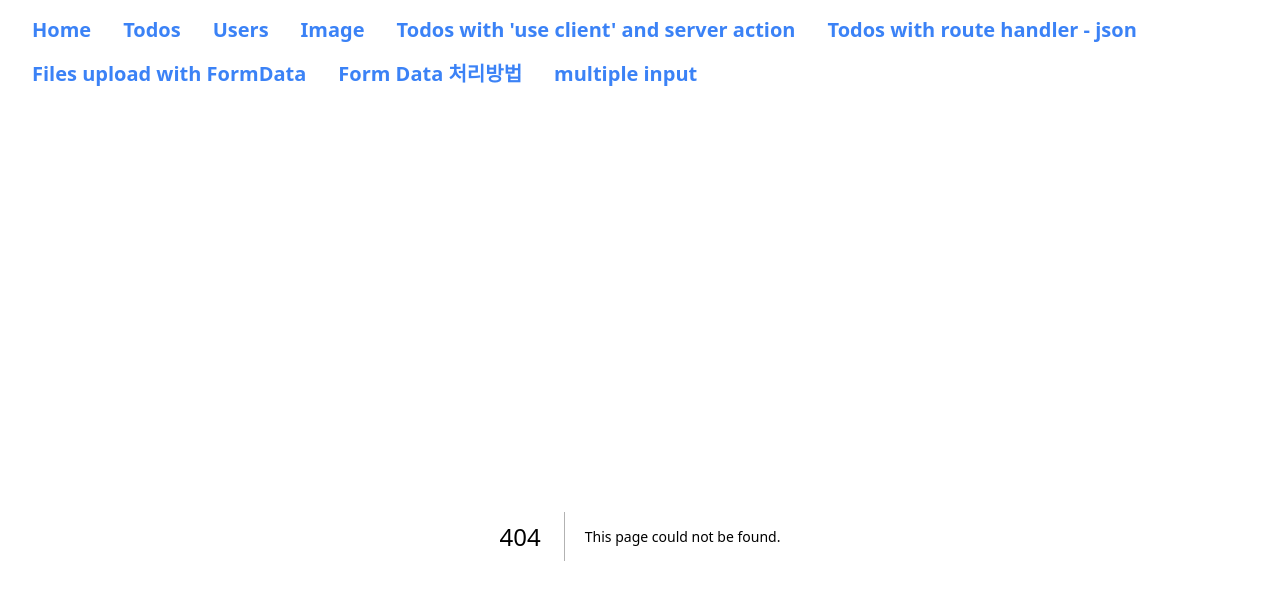
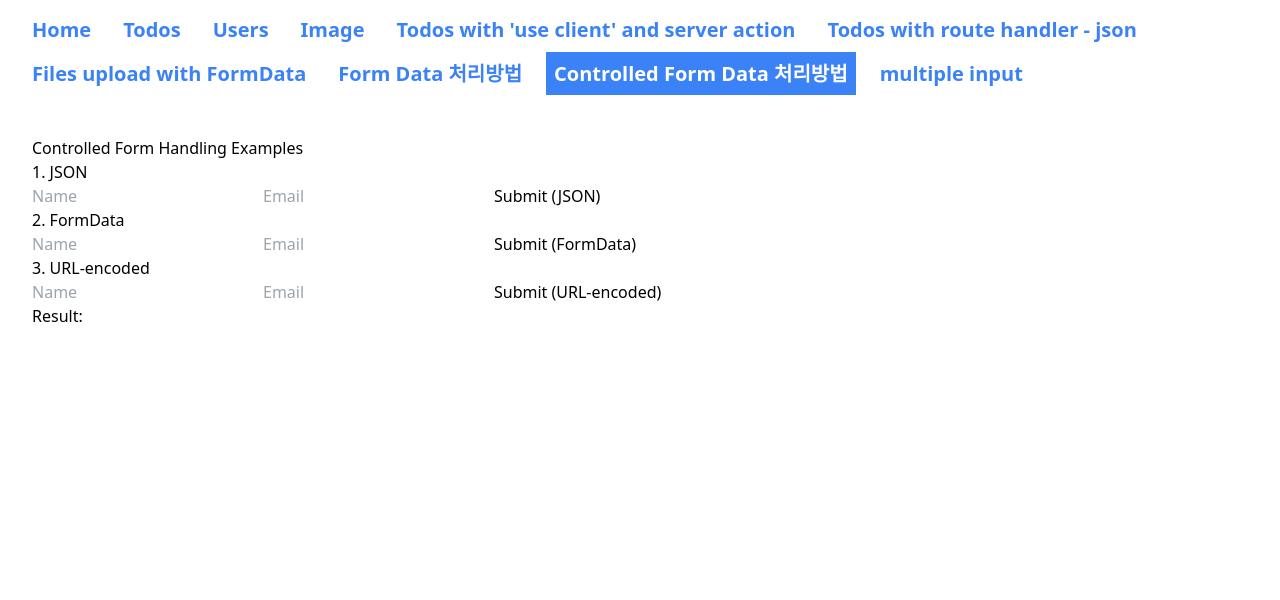
Before and after one commit to Steve-Jeong/todo-app-240912, a Next.js app: page /controlled-form in a window 1280 px wide. Before the commit this address had no page. Shown: the top 600 px of the page. Built offline with nearby package versions, Linux system fonts and the light colour scheme.

Commit message:
Controlled Form Input

```diff
--- /dev/null
+++ b/src/app/controlled-form/page.tsx
@@ -0,0 +1,106 @@
+'use client';
+
+import React, { useState } from 'react';
+
+export default function Home() {
+  const [result, setResult] = useState<string>('');
+
+  const handleJSONSubmit = async (event: React.FormEvent<HTMLFormElement>) => {
+    event.preventDefault();
+
+    const response = await fetch('/api/form', {
+      method: 'POST',
+      headers: {
+        'Content-Type': 'application/json',
+      },
+      body: JSON.stringify(json),
+    });
+
+    const data = await response.json();
+    setResult(JSON.stringify(data, null, 2));
+  };
+
+  const handleFormDataSubmit = async (event: React.FormEvent<HTMLFormElement>) => {
+    event.preventDefault();
+    const formData = new FormData();
+    Object.entries(formDataInput).forEach(([key, value]) => {
+      formData.append(key, value);
+    });
+    //1.  Object.entries(formDataInput).forEach(([key, value]) => {
+    //   formData.append(key, value);
+    // });
+    //2.  for (const key in formDataInput) {
+    //   formData.append(key, formDataInput[key as keyof typeof formDataInput]);
+    // }
+
+    const response = await fetch('/api/form', {
+      method: 'POST',
+      body: formData,
+    });
+
+    const data = await response.json();
+    setResult(JSON.stringify(data, null, 2));
+  };
+
+  const handleURLEncodedSubmit = async (event: React.FormEvent<HTMLFormElement>) => {
+    event.preventDefault();
+    const urlEncodedData = new URLSearchParams(urlDataInput).toString();
+
+    const response = await fetch('/api/form', {
+      method: 'POST',
+      headers: {
+        'Content-Type': 'application/x-www-form-urlencoded',
+      },
+      body: urlEncodedData,
+    });
+
+    const data = await response.json();
+    setResult(JSON.stringify(data, null, 2));
+  };
+
+  const [json, setJson] = useState({name:'', email:''})
+  const [formDataInput, setFormDataInput] = useState({name:'', email:''})
+  const [urlDataInput, setUrlDataInput] = useState({name:'', email:''})
+
+  const handleJsonChange = (e: React.ChangeEvent<HTMLInputElement>) => {
+    setJson((prev) => ({...prev, [e.target.name]: e.target.value}))
+  }
+
+  const handleFormDataChange = (e: React.ChangeEvent<HTMLInputElement>) => {
+    setFormDataInput((prev) => ({...prev, [e.target.name]: e.target.value}))
+  }
+
+  const handleUrlDataChange = (e: React.ChangeEvent<HTMLInputElement>) => {
+    setUrlDataInput((prev) => ({...prev, [e.target.name]: e.target.value}))
+  }
+
+  return (
+    <div>
+      <h1>Controlled Form Handling Examples</h1>
+
+      <h2>1. JSON</h2>
+      <form onSubmit={handleJSONSubmit}>
+        <input type="text" name="name" placeholder="Name" value={json.name} onChange={handleJsonChange} required />
+        <input type="email" name="email" placeholder="Email"  value={json.email} onChange={handleJsonChange} required />
+        <button type="submit">Submit (JSON)</button>
+      </form>
+
+      <h2>2. FormData</h2>
+      <form onSubmit={handleFormDataSubmit}>
+        <input type="text" name="name" placeholder="Name" value={formDataInput.name} onChange={handleFormDataChange} required />
+        <input type="email" name="email" placeholder="Email" value={formDataInput.email} onChange={handleFormDataChange} required />
+        <button type="submit">Submit (FormData)</button>
+      </form>
+
+      <h2>3. URL-encoded</h2>
+      <form onSubmit={handleURLEncodedSubmit}>
+        <input type="text" name="name" placeholder="Name"  value={urlDataInput.name} onChange={handleUrlDataChange} required />
+        <input type="email" name="email" placeholder="Email"   value={urlDataInput.email} onChange={handleUrlDataChange} required />
+        <button type="submit">Submit (URL-encoded)</button>
+      </form>
+
+      <h2>Result:</h2>
+      <pre>{result}</pre>
+    </div>
+  );
+}
--- a/src/components/NavBar.tsx
+++ b/src/components/NavBar.tsx
@@ -13,6 +13,7 @@ const NavBar = () => {
     { href: "/todos3", name: "Todos with route handler - json" },
     { href: "/file", name: "Files upload with FormData" },
     { href: "/form", name: "Form Data 처리방법" },
+    { href: "/controlled-form", name: "Controlled Form Data 처리방법" },
     { href: "/input", name: "multiple input" },
 
   ];
```
